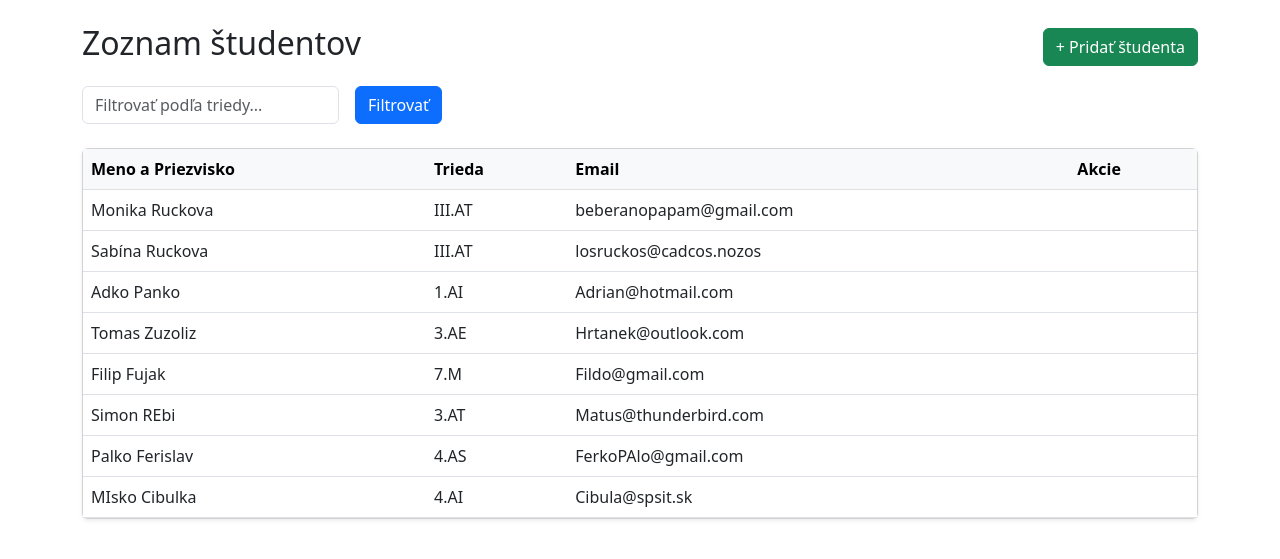
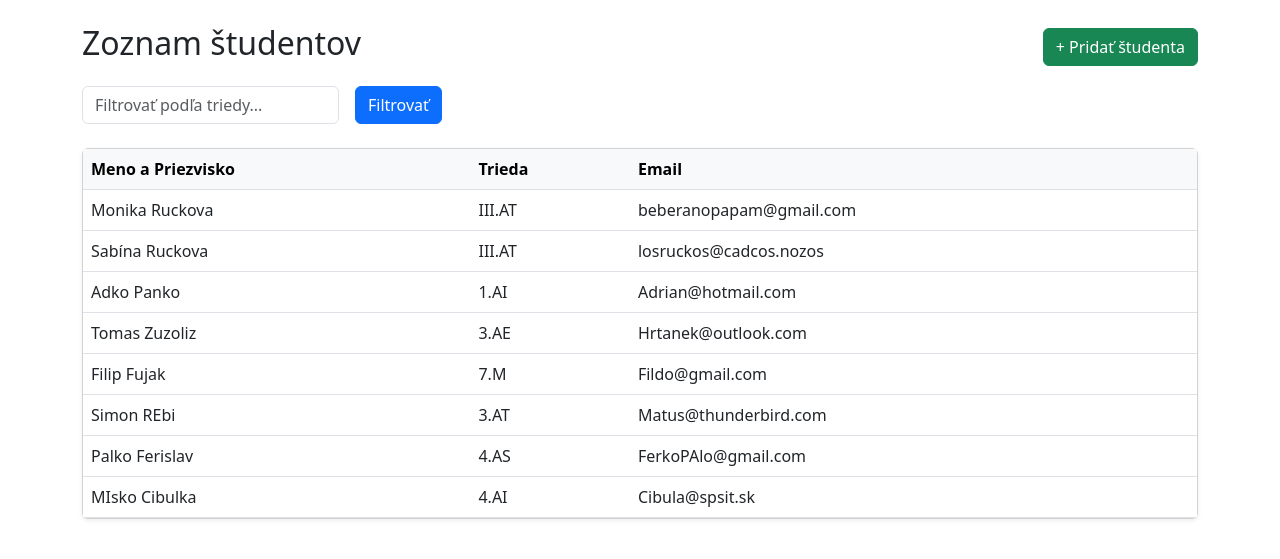
Before and after one commit to PeterMacus/S-a-django-projekt-utek, a Django app: page /studenti/ in a window 1280 px wide. Shown: the part 59-618 px from the top of the page. Run offline with Django 5.2, Linux system fonts and the light colour scheme; data comes from the database, SQL or seed files in the repository.

Commit message:
mesi last fix

```diff
--- a/core/templates/core/student_list.html
+++ b/core/templates/core/student_list.html
@@ -23,7 +23,7 @@
                     <th>Meno a Priezvisko</th>
                     <th>Trieda</th>
                     <th>Email</th>
-                    <th>Akcie</th>
+                    {% if user.is_authenticated %}<th>Akcie</th>{% endif %}
                 </tr>
             </thead>
             <tbody>
@@ -32,12 +32,12 @@
                     <td>{{ student.meno }} {{ student.priezvisko }}</td>
                     <td>{{ student.trieda }}</td>
                     <td>{{ student.email }}</td>
+                    {% if user.is_authenticated %}
                     <td>
-                        {% if user.is_authenticated %}
                         <a href="{% url 'student_update' student.pk %}" class="btn btn-sm btn-outline-warning">Upraviť</a>
                         <a href="{% url 'student_delete' student.pk %}" class="btn btn-sm btn-outline-danger">Zmazať</a>
-                        {% endif %}
                     </td>
+                    {% endif %}
                 </tr>
                 {% empty %}
                 <tr>
```
